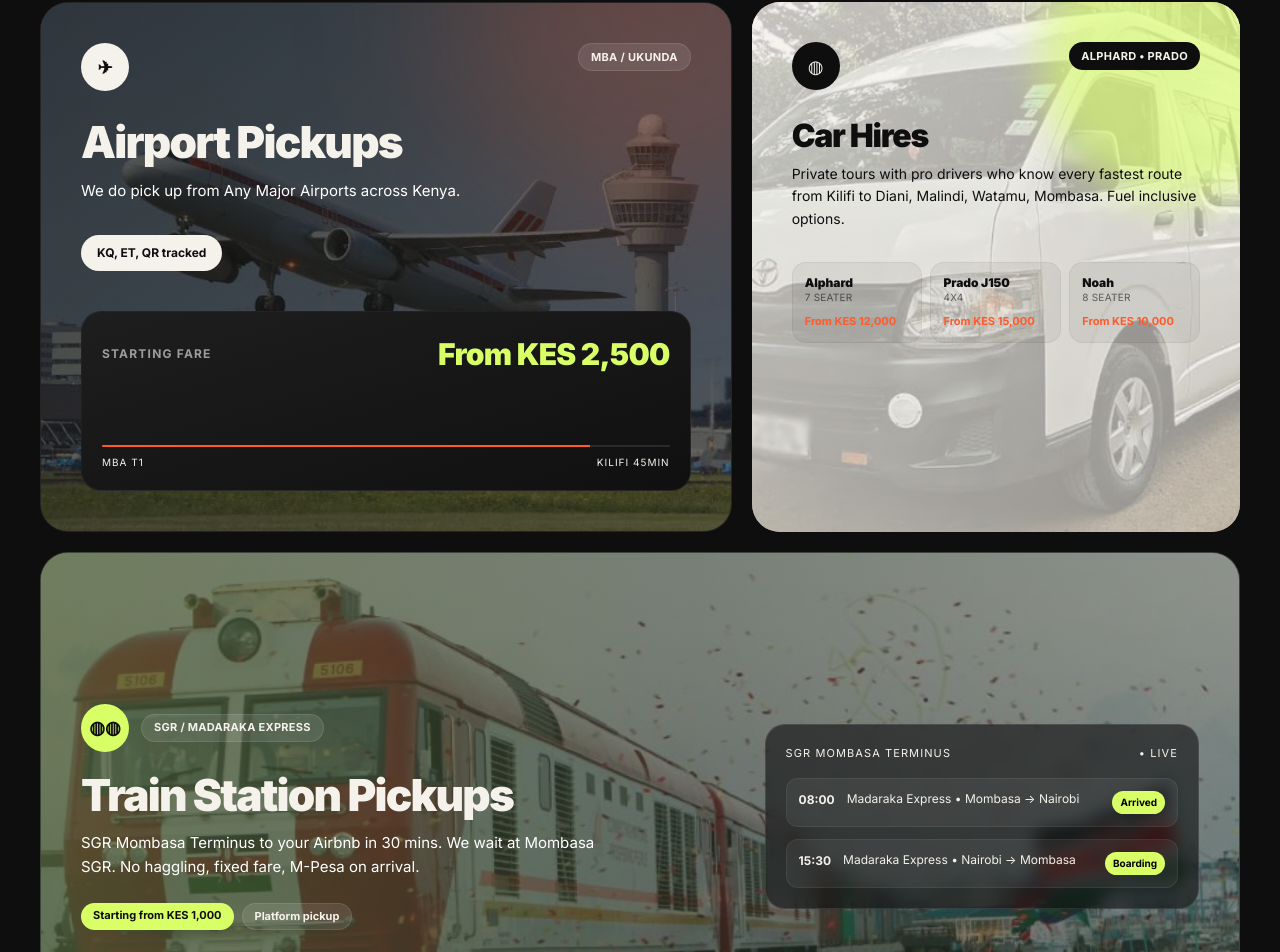
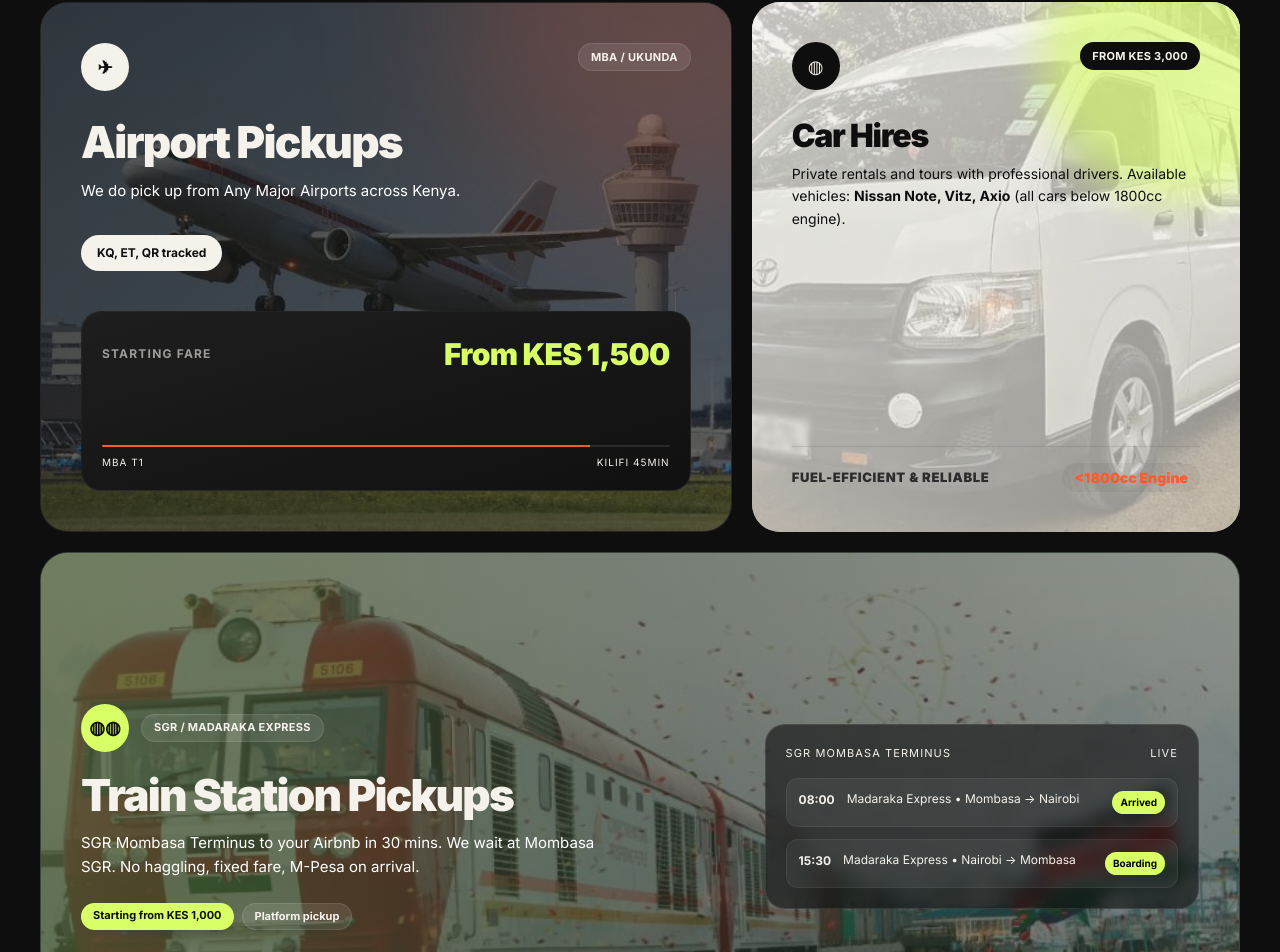
Before and after one commit to shepherd-bit/zai-01-static-01, a React (Vite) app: page / in a window 1280 px wide. Shown: the part 1126-2078 px from the top of the page. Built offline with nearby package versions, Linux system fonts and the light colour scheme.

Commit message:
Update TransportSection.tsx

```diff
--- a/src/components/home/TransportSection.tsx
+++ b/src/components/home/TransportSection.tsx
@@ -1,6 +1,6 @@
 import React from 'react';
 import { motion } from 'motion/react';
-import { FLEET_OPTIONS, SGR_SCHEDULES } from '../../data/transport';
+import { SGR_SCHEDULES } from '../../data/transport';
 
 export const TransportSection: React.FC = () => {
   return (
@@ -76,7 +76,7 @@
             <div className="relative mt-6 md:mt-10 h-[140px] md:h-[180px] rounded-[16px] md:rounded-[20px] bg-gradient-to-br from-[#1E1E1E] to-[#101010] border border-white/[0.06] overflow-hidden flex flex-col justify-between p-4 md:p-5">
               <div className="flex justify-between items-center">
                 <span className="text-[10px] md:text-[12px] uppercase tracking-widest opacity-60 font-bold">Starting Fare</span>
-                <span className="text-[20px] md:text-[30px] font-black tracking-tight text-[#D9FF66]">From KES 2,500</span>
+                <span className="text-[20px] md:text-[30px] font-black tracking-tight text-[#D9FF66]">From KES 1,500</span>
               </div>
               <div className="w-full">
                 <div className="h-[2px] w-full bg-white/10 rounded-full overflow-hidden">
@@ -96,10 +96,10 @@
             </div>
           </motion.div>
 
-          {/* Card 2: Car Hires (Alphard / Prado) */}
+          {/* Card 2: Car Hires (Economy Fleet <1800cc) */}
           <motion.div
             whileHover={{ y: -6 }}
-            className="md:col-span-5 group relative rounded-[20px] md:rounded-[28px] bg-[#F5F1EB] text-[#0E0E0F] p-5 md:p-10 overflow-hidden"
+            className="md:col-span-5 group relative rounded-[20px] md:rounded-[28px] bg-[#F5F1EB] text-[#0E0E0F] p-5 md:p-10 overflow-hidden flex flex-col justify-between"
           >
             <div
               aria-hidden="true"
@@ -115,12 +115,13 @@
               className="absolute -top-20 -right-20 w-[280px] h-[280px] bg-[#D9FF66] rounded-full blur-[20px] opacity-60"
             />
 
+            <div>
               <div className="relative flex justify-between">
                 <div className="w-10 h-10 md:w-12 md:h-12 rounded-full bg-[#0E0E0F] text-[#F5F1EB] grid place-items-center text-[14px] md:text-[18px]">
                   ◍
                 </div>
                 <span className="h-6 md:h-7 px-2 md:px-3 rounded-full bg-[#0E0E0F] text-[#F5F1EB] text-[9px] md:text-[11px] font-bold tracking-wide grid place-items-center">
-                ALPHARD • PRADO
+                  FROM KES 3,000
                 </span>
               </div>
 
@@ -128,27 +129,17 @@
                 Car Hires
               </h3>
               <p className="relative mt-2 md:mt-3 text-[12px] md:text-[14px] leading-[1.6]">
-              Private tours with pro drivers who know every fastest route from Kilifi to Diani,
-              Malindi, Watamu, Mombasa. Fuel inclusive options.
+                Private rentals and tours with professional drivers. Available vehicles: <strong className="font-bold">Nissan Note, Vitz, Axio</strong> (all cars below 1800cc engine).
               </p>
+            </div>
 
-            <div className="relative mt-5 md:mt-8 grid grid-cols-3 gap-1.5 md:gap-2">
-              {FLEET_OPTIONS.map((car) => (
-                <div
-                  key={car.name}
-                  className="rounded-[10px] md:rounded-[14px] bg-[#0E0E0F]/5 border border-black/5 p-2 md:p-3 flex flex-col justify-between"
-                >
-                  <div>
-                    <div className="text-[10px] md:text-[12px] font-black leading-tight">{car.name}</div>
-                    <div className="text-[8px] md:text-[10px] opacity-60 uppercase tracking-wide">
-                      {car.seats}
-                    </div>
-                  </div>
-                  <div className="mt-2 text-[9px] md:text-[11px] font-bold text-[#FF5A2C]">
-                    {car.name.toLowerCase().includes('alphard') ? 'From KES 12,000' : car.name.toLowerCase().includes('prado') ? 'From KES 15,000' : 'From KES 10,000'}
-                  </div>
-                </div>
-              ))}
+            <div className="relative mt-6 md:mt-8 pt-4 border-t border-black/10 flex items-center justify-between">
+              <span className="text-[11px] md:text-[13px] font-black uppercase tracking-wider opacity-80">
+                Fuel-efficient & Reliable
+              </span>
+              <span className="text-[12px] md:text-[14px] font-black text-[#FF5A2C] bg-black/5 px-3 py-1 rounded-full">
+                &lt;1800cc Engine
+              </span>
             </div>
           </motion.div>
 
@@ -204,7 +195,7 @@
               <div className="rounded-[16px] md:rounded-[20px] bg-[#0E0E0F]/60 backdrop-blur border border-white/10 p-3 md:p-5">
                 <div className="flex justify-between text-[11px] tracking-widest uppercase">
                   <span>SGR Mombasa Terminus</span>
-                  <span>• Live</span>
+                  <span>Live</span>
                 </div>
 
                 <div className="mt-3 md:mt-4 space-y-2 md:space-y-3">
```
Lines whose indentation alone changed are shown as unchanged.
